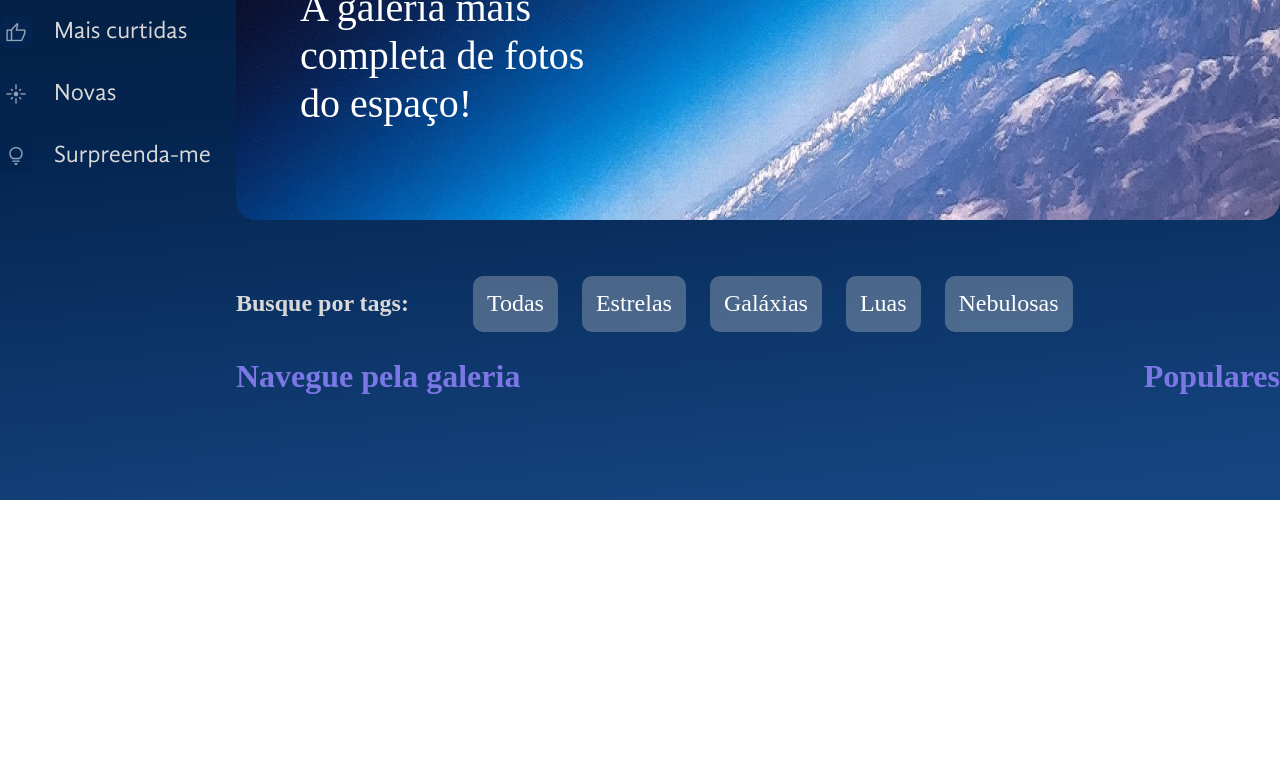
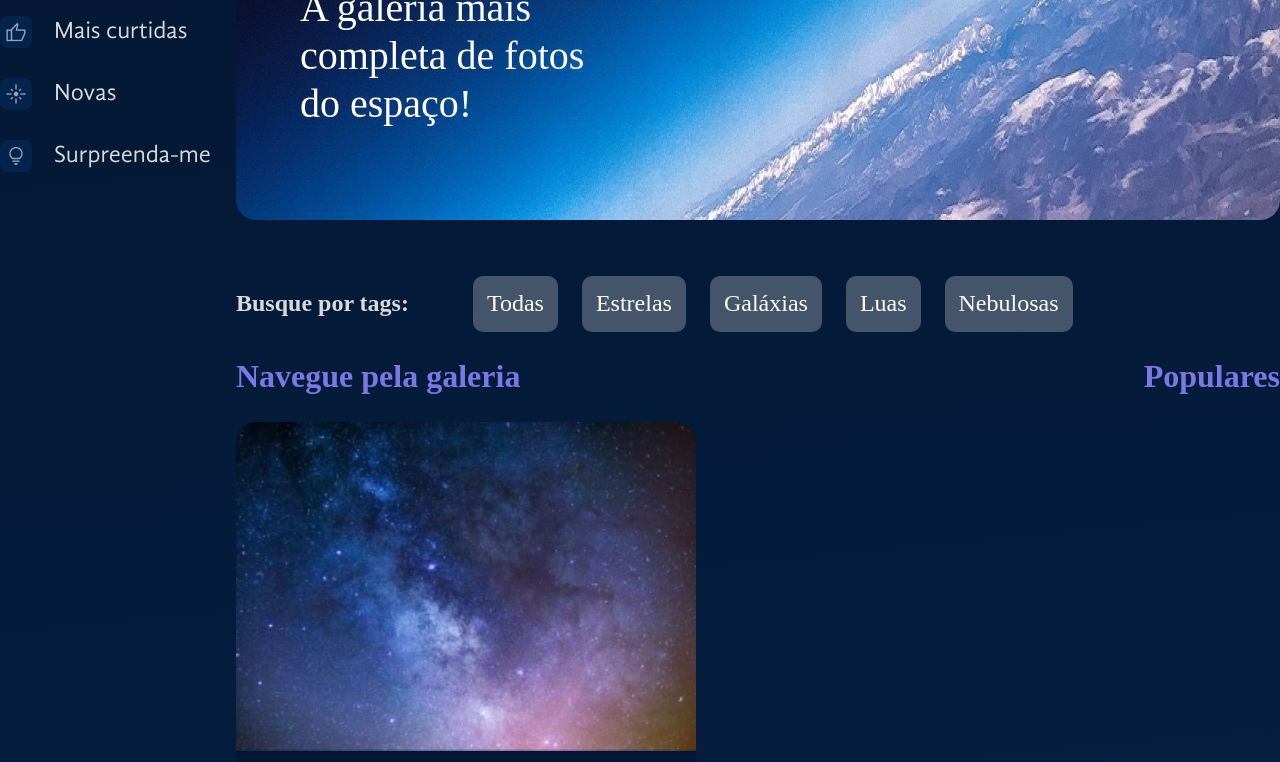
Before and after one commit to AdmAlexandreMattos/react-space-app, a React (Vite) app: page / in a window 1280 px wide. Shown: the part 300-1062 px from the top of the page. Before the commit the page ends 800 px from the top, so only its background shows below. Built offline with nearby package versions, Linux system fonts and the light colour scheme.

Commit message:
Importando fotos
Adicionando o json das fotos disponíveis e criando o componente da exibição da imagem com a descrição

```diff
--- a/src/App.jsx
+++ b/src/App.jsx
@@ -5,6 +5,8 @@
 import Banner from "./componentes/Banner";
 import bannerBackground from "./assets/banner.png";
 import Galeria from "./componentes/Galeria";
+import fotos from "./fotos.json";
+import { useState } from "react";
 
 const FundoGradiente = styled.div`
   background: linear-gradient(
@@ -35,6 +37,7 @@
 `;
 
 function App() {
+  const [fotosGaleria, setFotosGaleria] = useState(fotos);
   return (
     <FundoGradiente>
       <EstilosGlobais />
@@ -47,7 +50,7 @@
               texto="A galeria mais completa de fotos do espaço!"
               backgroundImage={bannerBackground}
             />
-            <Galeria />
+            <Galeria fotos={fotosGaleria} />
           </ConteudoGaleria>
         </MainContainer>
       </AppContainer>
--- /dev/null
+++ b/src/componentes/BotaoIcone/index.jsx
@@ -0,0 +1,13 @@
+import { styled } from "styled-components";
+
+const BotaoIcone = styled.button`
+  margin-left: 12px;
+  display: flex;
+  align-items: center;
+  justify-content: center;
+  background-color: transparent;
+  border: none;
+  cursor: pointer;
+`;
+
+export default BotaoIcone;
--- /dev/null
+++ b/src/componentes/Galeria/Imagem/index.jsx
@@ -0,0 +1,62 @@
+import { styled } from "styled-components";
+import BotaoIcone from "../../BotaoIcone";
+
+const Figure = styled.figure`
+  width: ${(props) => (props.$expandida ? "90%" : "460px")};
+  max-width: 100%;
+  margin: 0;
+  display: flex;
+  flex-direction: column;
+  & > img {
+    max-width: 100%;
+    border-radius: 20px 20px 0 0;
+  }
+  figcaption {
+    background-color: #001634;
+    border-radius: 0px 0px 20px 20px;
+    color: white;
+    box-sizing: border-box;
+    padding: 12px;
+    h3 {
+      font-family: "GandhiSansBold";
+    }
+    h4 {
+      flex-grow: 1;
+    }
+    h3,
+    h4 {
+      margin: 0;
+      font-size: 16px;
+    }
+  }
+`;
+
+const Rodape = styled.footer`
+  display: flex;
+  justify-content: space-between;
+  align-items: center;
+`;
+
+const Imagem = ({ foto, expandida = false }) => {
+  return (
+    <Figure $expandida={expandida} id={`foto-${foto.id}`}>
+      <img src={foto.path} alt={foto.alt} />
+      <figcaption>
+        <h3>{foto.titulo}</h3>
+        <Rodape>
+          <h4>{foto.fonte}</h4>
+          <BotaoIcone>
+            <img src="/icones/favorito.png" alt="Icone de favorito" />
+          </BotaoIcone>
+          {!expandida && (
+            <BotaoIcone aria-hidden={expandida}>
+              <img src="/icones/expandir.png" alt="Icone de expandir" />
+            </BotaoIcone>
+          )}
+        </Rodape>
+      </figcaption>
+    </Figure>
+  );
+};
+
+export default Imagem;
--- a/src/componentes/Galeria/index.jsx
+++ b/src/componentes/Galeria/index.jsx
@@ -1,23 +1,37 @@
-import styled from "styled-components";
+import { styled } from "styled-components";
 import Titulo from "../Titulo";
 import Tags from "./Tags";
 import Populares from "./Populares";
+import Imagem from "./Imagem";
 
 const GaleriaContainer = styled.div`
   display: flex;
+  gap: 24px;
 `;
 
 const SecaoFluida = styled.section`
   flex-grow: 1;
 `;
 
-const Galeria = () => {
+const ImagensContainer = styled.section`
+  display: flex;
+  justify-content: space-between;
+  flex-wrap: wrap;
+  gap: 24px;
+`;
+
+const Galeria = ({ fotos = [] }) => {
   return (
     <>
       <Tags />
       <GaleriaContainer>
         <SecaoFluida>
           <Titulo>Navegue pela galeria</Titulo>
+          <ImagensContainer>
+            {fotos.map((foto) => (
+              <Imagem key={foto.id} foto={foto} />
+            ))}
+          </ImagensContainer>
         </SecaoFluida>
         <Populares />
       </GaleriaContainer>
--- /dev/null
+++ b/src/fotos.json
@@ -0,0 +1,72 @@
+[
+  {
+    "titulo": "Grande Nuvem de Magalhães",
+    "fonte": "Alura Space",
+    "path": "/imagens/galeria/foto-1.png",
+    "id": "1",
+    "tagId": 2
+  },
+  {
+    "titulo": "Via Láctea",
+    "fonte": "Alura Space",
+    "path": "/imagens/galeria/foto-2.png",
+    "id": "2",
+    "tagId": 2
+  },
+  {
+    "titulo": "Lua: quarto minguante",
+    "fonte": "Alura Space",
+    "path": "/imagens/galeria/foto-3.png",
+    "id": "3",
+    "tagId": 3
+  },
+  {
+    "titulo": "Galáxia de Andrómeda",
+    "fonte": "Alura Space",
+    "path": "/imagens/galeria/foto-4.png",
+    "id": "4",
+    "tagId": 2
+  },
+  {
+    "titulo": "Estrela Pistola",
+    "fonte": "Alura Space",
+    "path": "/imagens/galeria/foto-5.png",
+    "id": "5",
+    "tagId": 1
+  },
+  {
+    "titulo": "Ilustração",
+    "fonte": "Alura Space",
+    "path": "/imagens/galeria/foto-6.png",
+    "id": "6",
+    "tagId": 4
+  },
+  {
+    "titulo": "Galáxia de Andrómeda",
+    "fonte": "Alura Space",
+    "path": "/imagens/galeria/foto-7.png",
+    "id": "7",
+    "tagId": 2
+  },
+  {
+    "titulo": "Ilustração",
+    "fonte": "Alura Space",
+    "path": "/imagens/galeria/foto-8.png",
+    "id": "8",
+    "tagId": 4
+  },
+  {
+    "titulo": "Céu estrelado",
+    "fonte": "Alura Space",
+    "path": "/imagens/galeria/foto-9.png",
+    "id": "9",
+    "tagId": 1
+  },
+  {
+    "titulo": "Ilustração",
+    "fonte": "Alura Space",
+    "path": "/imagens/galeria/foto-10.png",
+    "id": "10",
+    "tagId": 1
+  }
+]
```
